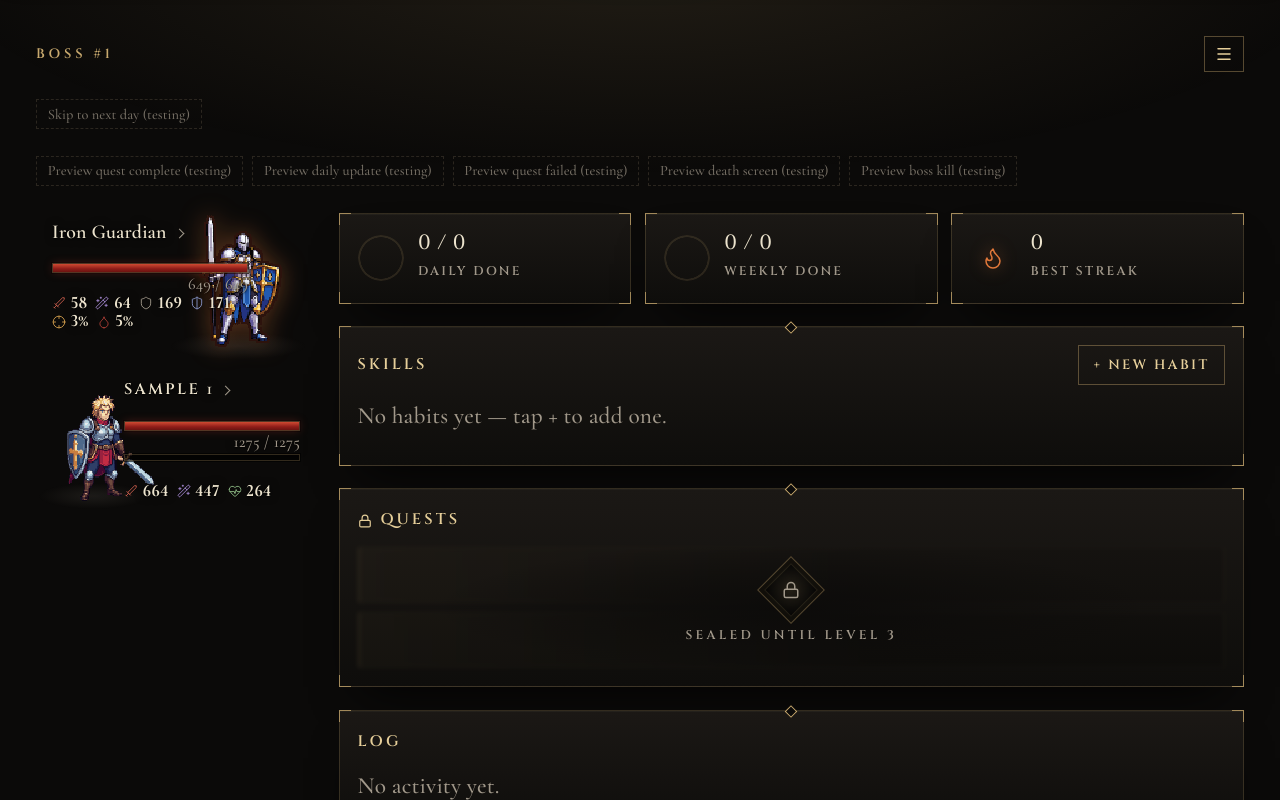
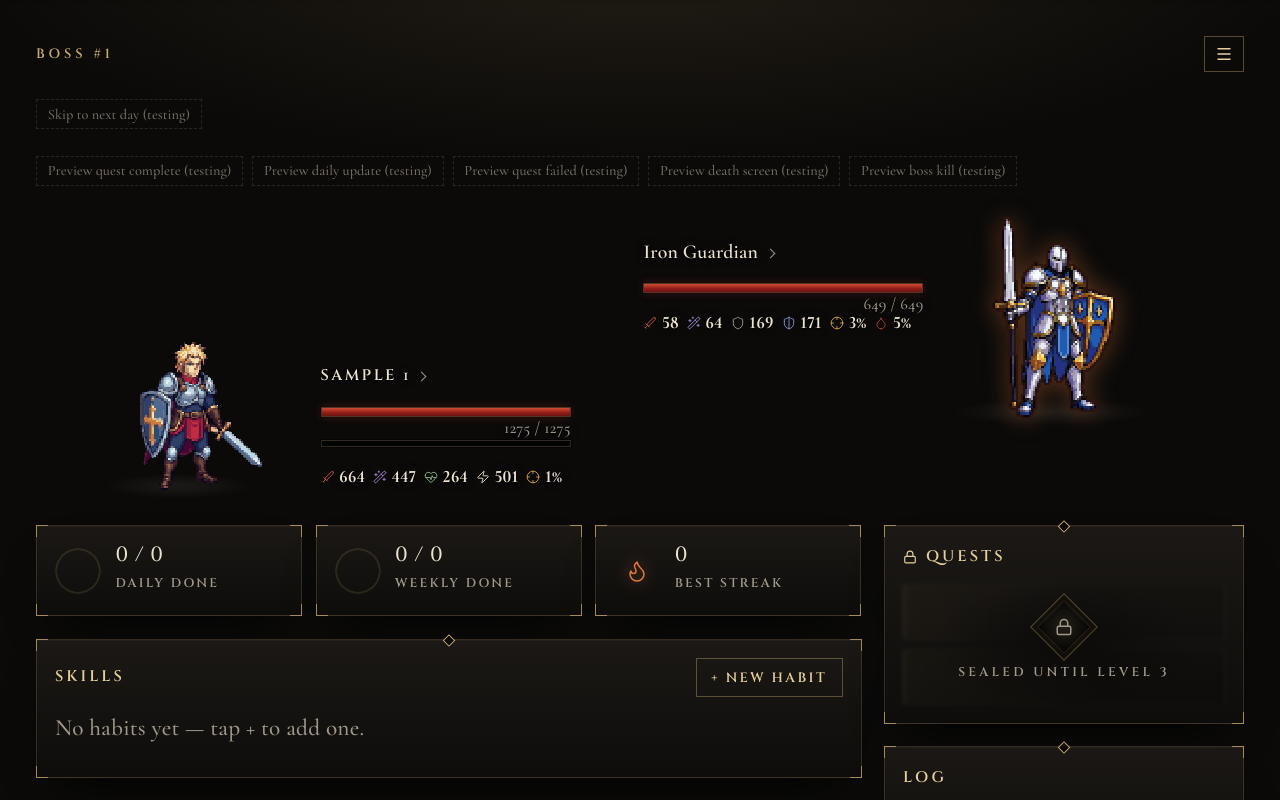
Before and after one commit to Rclodeca/habitica-streak, a Vue app: page / in a window 1280 px wide. Both pictures are taken after typing "Sample" into the empty fields and a click on the button "BEGIN". Shown: the top 800 px of the page. Built offline with nearby package versions, Linux system fonts and the light colour scheme.

Commit message:
Lay out the fight as a wide banner on desktop
Co-Authored-By: Claude Opus 5.5 <noreply@anthropic.com>

```diff
--- a/src/components/boss/BossPanel.vue
+++ b/src/components/boss/BossPanel.vue
@@ -229,6 +229,29 @@ const statTiles = computed<StatTile[]>(() => {
   align-items: center;
   gap: 0.25rem;
   white-space: nowrap;
+}
+
+@media (min-width: 821px) {
+  .boss-panel {
+    --boss-w: 210px;
+  }
+
+  .boss-plat {
+    right: calc(7% + 4px);
+    top: 186px;
+    width: 206px;
+  }
+
+  .boss-figure {
+    right: 7%;
+  }
+
+  .boss-block {
+    top: 30px;
+    left: auto;
+    right: calc(7% + 236px);
+    width: 280px;
+  }
 }
 
 /* Wraps freely when the boss has reflect, lifesteal or wounds. */
--- a/src/components/character/CharacterPanel.vue
+++ b/src/components/character/CharacterPanel.vue
@@ -471,6 +471,26 @@ onBeforeUnmount(() => {
   align-items: center;
   gap: 0.25rem;
   white-space: nowrap;
+}
+
+/* The banner's hero sits 7% in from the left, each class offset from the
+   warrior's spot as on phone. */
+@media (min-width: 821px) {
+  .hero-plat {
+    left: calc(7% - 19px);
+    width: 152px;
+  }
+
+  .hero-figure {
+    left: calc(7% + (var(--hero-x) - 23) * 1px);
+  }
+
+  .hero-block {
+    bottom: 18px;
+    right: auto;
+    left: calc(7% + 200px);
+    width: 250px;
+  }
 }
 
 /* One row only: clipStatLine hides whichever chips wrap past it. */
--- a/src/components/fight/FightStage.vue
+++ b/src/components/fight/FightStage.vue
@@ -90,4 +90,18 @@ const scrolledPast = useScrolledPast(stage, () => (bar.value?.$el as HTMLElement
     margin-inline: calc(50% - 50vw);
   }
 }
+
+/* Desktop and tablet: a wide banner across the content, the same diagonal
+   stretched out with each fighter 7% in from its edge. The boss's tap area is
+   the rectangle from its block's left edge to the right, down to 212px. */
+@media (min-width: 821px) {
+  .stage-inner {
+    width: 100%;
+    height: 290px;
+    --u: 1px;
+    --split-x: calc(93% - 516px);
+    --split-yl: 0px;
+    --split-yr: 212px;
+  }
+}
 </style>
--- a/src/components/layout/AppShell.vue
+++ b/src/components/layout/AppShell.vue
@@ -69,15 +69,15 @@ const showHighScores = ref(false);
       <SkipDayButton v-if="isDev" />
       <PopupPreview v-if="isDev" />
       <div class="layout">
+        <FightStage />
+        <main class="main">
+          <ProgressSummary class="progress" />
+          <HabitList />
+        </main>
         <aside class="side">
-          <FightStage />
-        </aside>
-        <main class="main">
-          <ProgressSummary />
-          <HabitList />
           <QuestSection />
           <ActivityLog />
-        </main>
+        </aside>
       </div>
     </template>
   </div>
@@ -119,35 +119,46 @@ const showHighScores = ref(false);
 
 .layout {
   display: grid;
-  grid-template-columns: 280px minmax(0, 1fr);
+  grid-template-columns: minmax(0, 1fr) 360px;
   gap: 1.25rem;
   align-items: start;
 }
 
-.side {
-  position: sticky;
-  top: 1rem;
-  display: flex;
-  flex-direction: column;
-  gap: 0.9rem;
+/* The fight runs across the page as a banner, then skills on the left and
+   quests and the log on the right. Nothing sticks: the banner scrolls away
+   and the drop-down bar takes over. */
+.layout > .fight-stage {
+  grid-column: 1 / -1;
 }
 
-.main {
+.main,
+.side {
   display: flex;
   flex-direction: column;
   gap: 1.25rem;
   min-width: 0;
 }
 
+@media (max-width: 1024px) {
+  .layout {
+    grid-template-columns: minmax(0, 1fr) 320px;
+  }
+}
+
+/* Phones: one column, every section a row of the grid spaced like the rest.
+   The progress rings are desktop and tablet only. */
 @media (max-width: 820px) {
   .layout {
-    grid-template-columns: 1fr;
+    grid-template-columns: minmax(0, 1fr);
   }
 
-  /* The boss and hero panels become rows of the single-column grid, spaced
-     like every other section. */
+  .main,
   .side {
     display: contents;
   }
+
+  .progress {
+    display: none;
+  }
 }
 </style>
```
Also changed, not shown: 1 other file (tests, documents, lock files or other folders).
